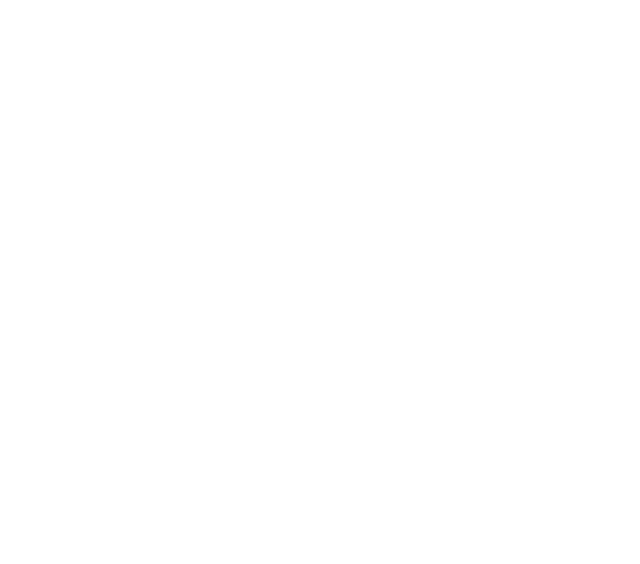
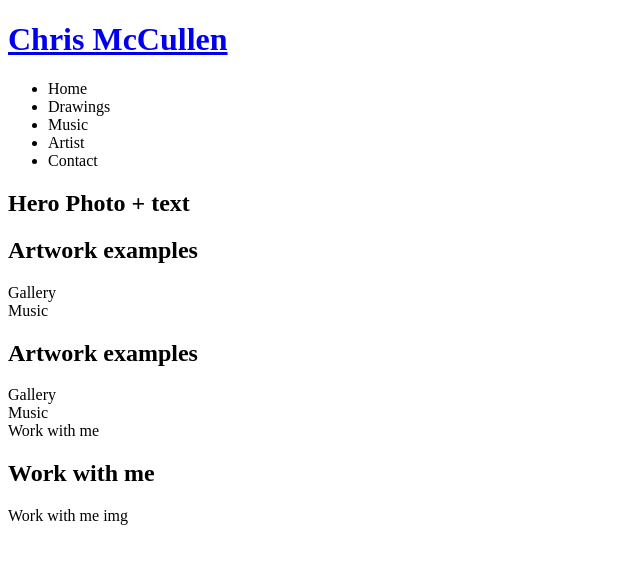
Before and after one commit to Gentle-Programmer/Artists-Website, a plain HTML site: page index.html in a window 1280 px wide. Shown: the whole page, without its empty margins (0-640 px from the left). Drawn offline with Linux system fonts and the light colour scheme.

Commit message:
Created initial structure of the main page including main menu, header and sections.

```diff
--- a/index.html
+++ b/index.html
@@ -4,9 +4,45 @@
     <meta charset="UTF-8">
     <meta http-equiv="X-UA-Compatible" content="IE=edge">
     <meta name="viewport" content="width=device-width, initial-scale=1.0">
-    <title>Document</title>
+    <meta name="description" content="Chris McCullen local artist in North Carolina, United States">
+    <meta name="keywords" content="artist, drawing, painting, music, art, metal work, North Carolina, USA, United States">
+
+    <link rel="stylesheet" href="./assets/css/style.css">
+    <title>Chris McCullen Artist</title>
 </head>
 <body>
-
+    <header>
+        <a href="./index.html">
+            <h1>Chris McCullen</h1>
+        </a>
+        <nav>
+            <ul>
+                <li>Home</li>
+                <li>Drawings</li>
+                <li>Music</li>
+                <li>Artist</li>
+                <li>Contact</li>
+            </ul>
+        </nav>
+    </header>
+    <section>
+        <h2>Hero Photo + text</h2>
+    </section>
+    <section>
+        <h2>Artwork examples</h2>
+        <div>Gallery</div>
+        <div>Music</div>
+    </section>
+    <section>
+        <h2>Artwork examples</h2>
+        <div>Gallery</div>
+        <div>Music</div>
+    </section>
+    <section>
+        <div>Work with me
+            <h2>Work with me</h2>
+        </div>
+        <div>Work with me img</div>
+    </section>
 </body>
 </html>
```
